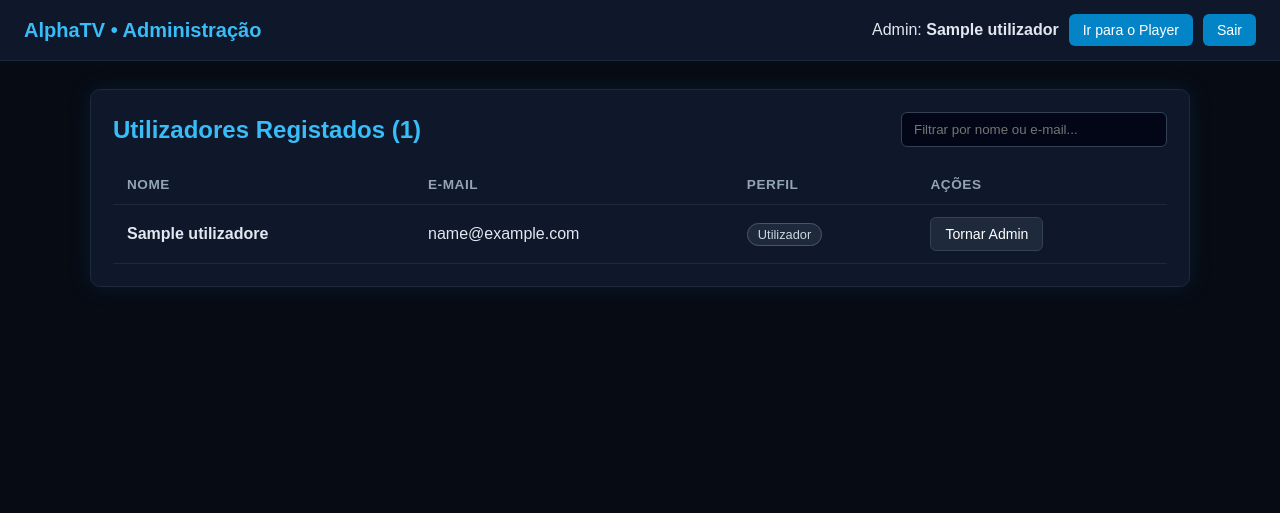
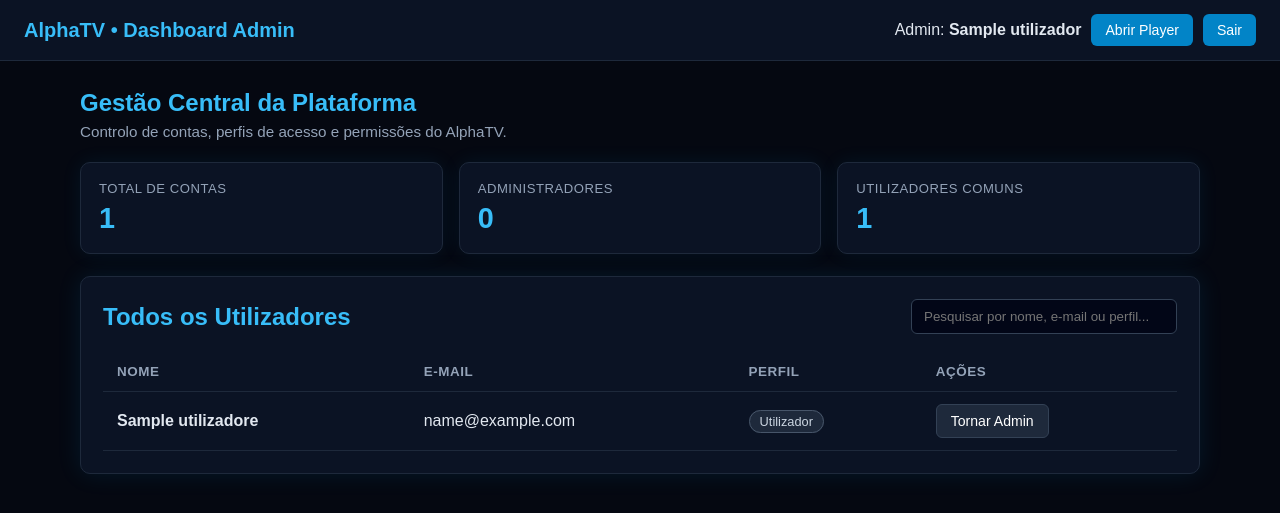
Before and after one commit to lucianoabraao5-boop/AlphaTV, a Node project: template views/admin.ejs in a window 1280 px wide. Shown: the top 513 px of the page. Run offline with Node 20 templates, Linux system fonts and the light colour scheme; the template is opened without the code that fills it: most values are stand-ins (such as "Sample title", 1, 10 or a date in 2020).

Commit message:
Separar dashboard admin e ocultar barra de link para utilizador

```diff
--- a/views/admin.ejs
+++ b/views/admin.ejs
@@ -3,10 +3,10 @@
 <head>
   <meta charset="UTF-8" />
   <meta name="viewport" content="width=device-width, initial-scale=1.0" />
-  <title>AlphaTV | Painel de Administração</title>
+  <title>AlphaTV | Dashboard do Administrador</title>
   <style>
     body {
-      background-color: #070b14;
+      background-color: #050811;
       color: #e2e8f0;
       font-family: Arial, sans-serif;
       margin: 0;
@@ -18,7 +18,7 @@
       align-items: center;
       flex-wrap: wrap;
       gap: 12px;
-      background: #0f172a;
+      background: #0b1324;
       border-bottom: 1px solid #1e293b;
       padding: 14px 24px;
     }
@@ -60,12 +60,47 @@
       background: #334155;
     }
     main {
-      max-width: 1100px;
+      max-width: 1120px;
       margin: 28px auto;
       padding: 0 20px;
     }
+    .titulo-pagina {
+      margin: 0 0 6px 0;
+      color: #38bdf8;
+      font-size: 1.5rem;
+    }
+    .subtitulo {
+      margin: 0 0 22px 0;
+      color: #94a3b8;
+      font-size: 0.95rem;
+    }
+    .grid-kpis {
+      display: grid;
+      grid-template-columns: repeat(auto-fit, minmax(210px, 1fr));
+      gap: 16px;
+      margin-bottom: 22px;
+    }
+    .kpi-card {
+      background: #0b1324;
+      border: 1px solid #1e293b;
+      border-radius: 10px;
+      padding: 18px;
+      box-shadow: 0 0 20px rgba(0, 180, 255, 0.08);
+    }
+    .kpi-label {
+      color: #94a3b8;
+      font-size: 0.82rem;
+      text-transform: uppercase;
+      letter-spacing: 0.04em;
+    }
+    .kpi-valor {
+      color: #38bdf8;
+      font-size: 1.8rem;
+      font-weight: bold;
+      margin-top: 6px;
+    }
     .card {
-      background: #0f172a;
+      background: #0b1324;
       border: 1px solid #1e293b;
       border-radius: 10px;
       padding: 22px;
@@ -105,7 +140,7 @@
     }
     th {
       color: #94a3b8;
-      font-size: 0.85rem;
+      font-size: 0.84rem;
       text-transform: uppercase;
       letter-spacing: 0.04em;
     }
@@ -139,24 +174,47 @@
   </style>
 </head>
 <body>
+  <%
+    const totalAdmins = utilizadores.filter(u => u.role === "Administrador").length;
+    const totalUsers = utilizadores.filter(u => u.role !== "Administrador").length;
+  %>
+
   <header>
-    <div class="marca">AlphaTV • Administração</div>
+    <div class="marca">AlphaTV • Dashboard Admin</div>
     <div class="acoes-topo">
-      <span>Admin: <strong><%= utilizador.nome %></strong></span>
-      <a href="/player" class="btn">Ir para o Player</a>
+      <span>Admin: <strong><%= utilizador ? utilizador.nome : "Administrador" %></strong></span>
+      <a href="/player" class="btn btn-secundario">Abrir Player</a>
       <a href="/logout" class="btn btn-sair">Sair</a>
     </div>
   </header>
 
   <main>
+    <h1 class="titulo-pagina">Gestão Central da Plataforma</h1>
+    <p class="subtitulo">Controlo de contas, perfis de acesso e permissões do AlphaTV.</p>
+
+    <div class="grid-kpis">
+      <div class="kpi-card">
+        <div class="kpi-label">Total de Contas</div>
+        <div class="kpi-valor"><%= utilizadores.length %></div>
+      </div>
+      <div class="kpi-card">
+        <div class="kpi-label">Administradores</div>
+        <div class="kpi-valor"><%= totalAdmins %></div>
+      </div>
+      <div class="kpi-card">
+        <div class="kpi-label">Utilizadores Comuns</div>
+        <div class="kpi-valor"><%= totalUsers %></div>
+      </div>
+    </div>
+
     <div class="card">
       <div class="cabecalho-lista">
-        <h2>Utilizadores Registados (<%= utilizadores.length %>)</h2>
+        <h2>Todos os Utilizadores</h2>
         <input
           type="text"
           id="pesquisaUser"
           class="filtro-input"
-          placeholder="Filtrar por nome ou e-mail..."
+          placeholder="Pesquisar por nome, e-mail ou perfil..."
           onkeyup="filtrarTabela()"
         />
       </div>
@@ -175,7 +233,7 @@
             <% if (utilizadores.length === 0) { %>
               <tr>
                 <td colspan="4" style="color: #94a3b8; text-align: center;">
-                  Nenhum utilizador encontrado na base de dados.
+                  Nenhum utilizador registado.
                 </td>
               </tr>
             <% } %>
@@ -199,11 +257,11 @@
                       </button>
                     </form>
 
-                    <% if (String(u._id) !== String(utilizador.id)) { %>
+                    <% if (utilizador && String(u._id) !== String(utilizador.id)) { %>
                       <form
                         action="/admin/utilizadores/<%= u._id %>/apagar"
                         method="POST"
-                        onsubmit="return confirm('Tens a certeza que queres apagar este utilizador?');"
+                        onsubmit="return confirm('Apagar este utilizador?');"
                       >
                         <button type="submit" class="btn btn-sair">Apagar</button>
                       </form>
```
Also changed, not shown: views/player.ejs (+39 -36 lines).
